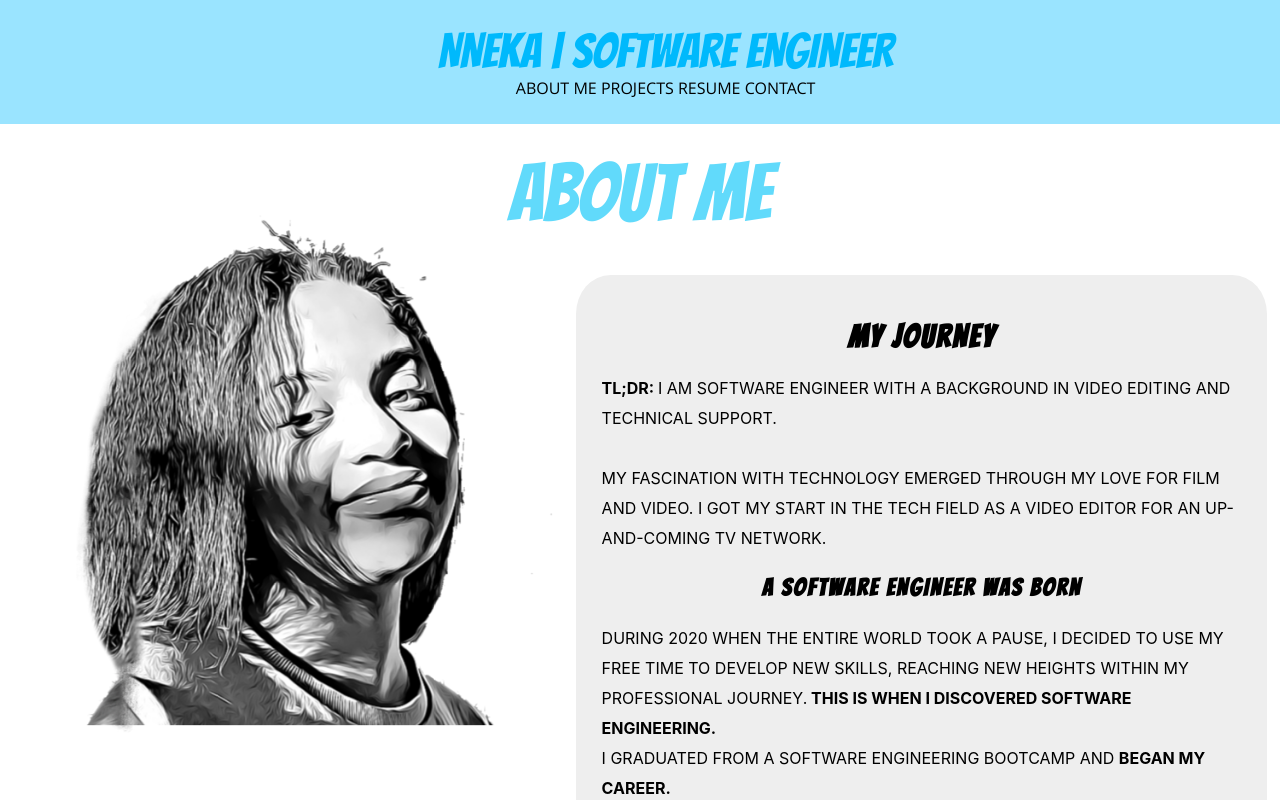
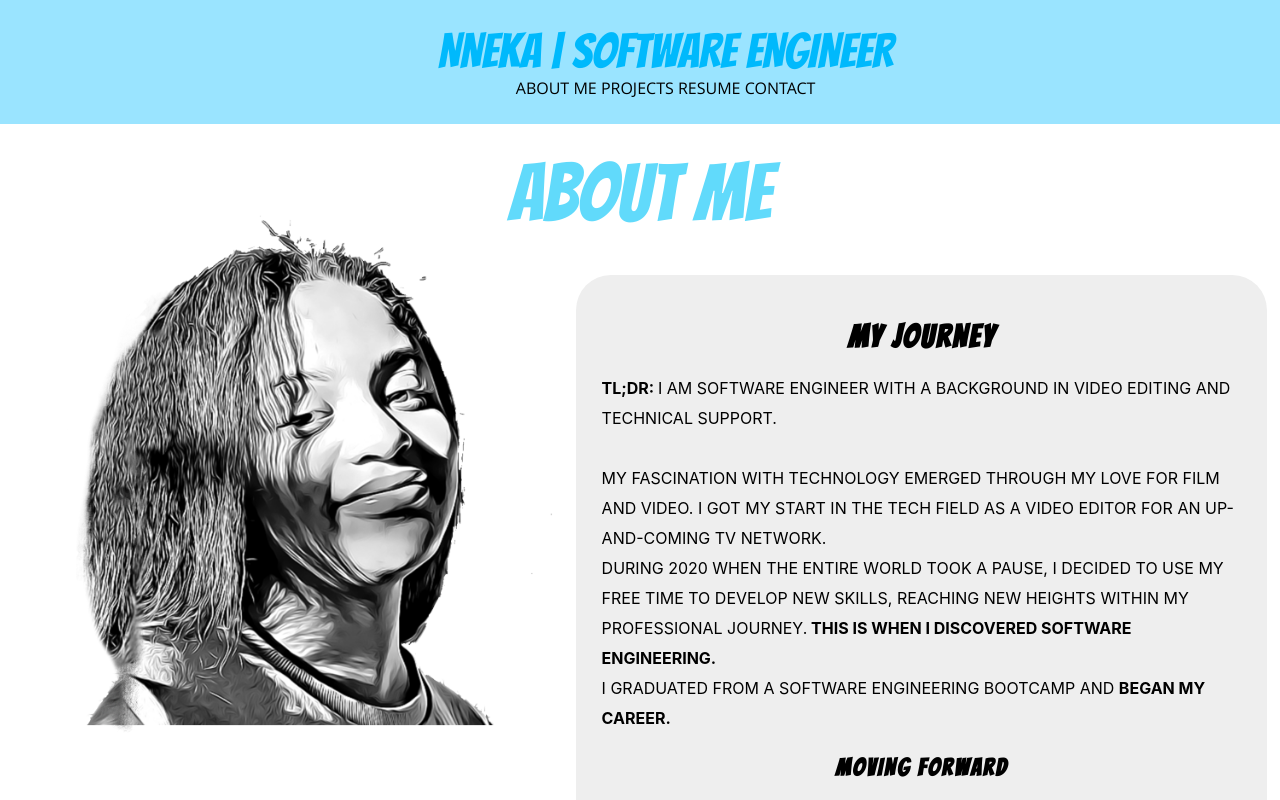
Before and after one commit to nnekauf/portfolio, a React (Create React App) app: page / in a window 1280 px wide. Shown: the top 800 px of the page. Built offline with nearby package versions, Linux system fonts and the light colour scheme.

Commit message:
removes middle title

```diff
--- a/src/components/AboutMe.js
+++ b/src/components/AboutMe.js
@@ -35,9 +35,9 @@ const AboutMe = () => {
                     I got my start in the tech field as a Video Editor for an up-and-coming TV network.
                     <br/>
                 </div>
-
+{/*
                 <h2 style={{fontFamily: "Bangers", letterSpacing: "2px", textAlign: "center" }}>
-                    A Software Engineer Was Born</h2>
+                    A Software Engineer Was Born</h2> */}
                 <div>
                     During 2020 when the entire world took a pause,
                     I decided to use my free time to develop new skills, reaching new heights within my professional journey.
```
